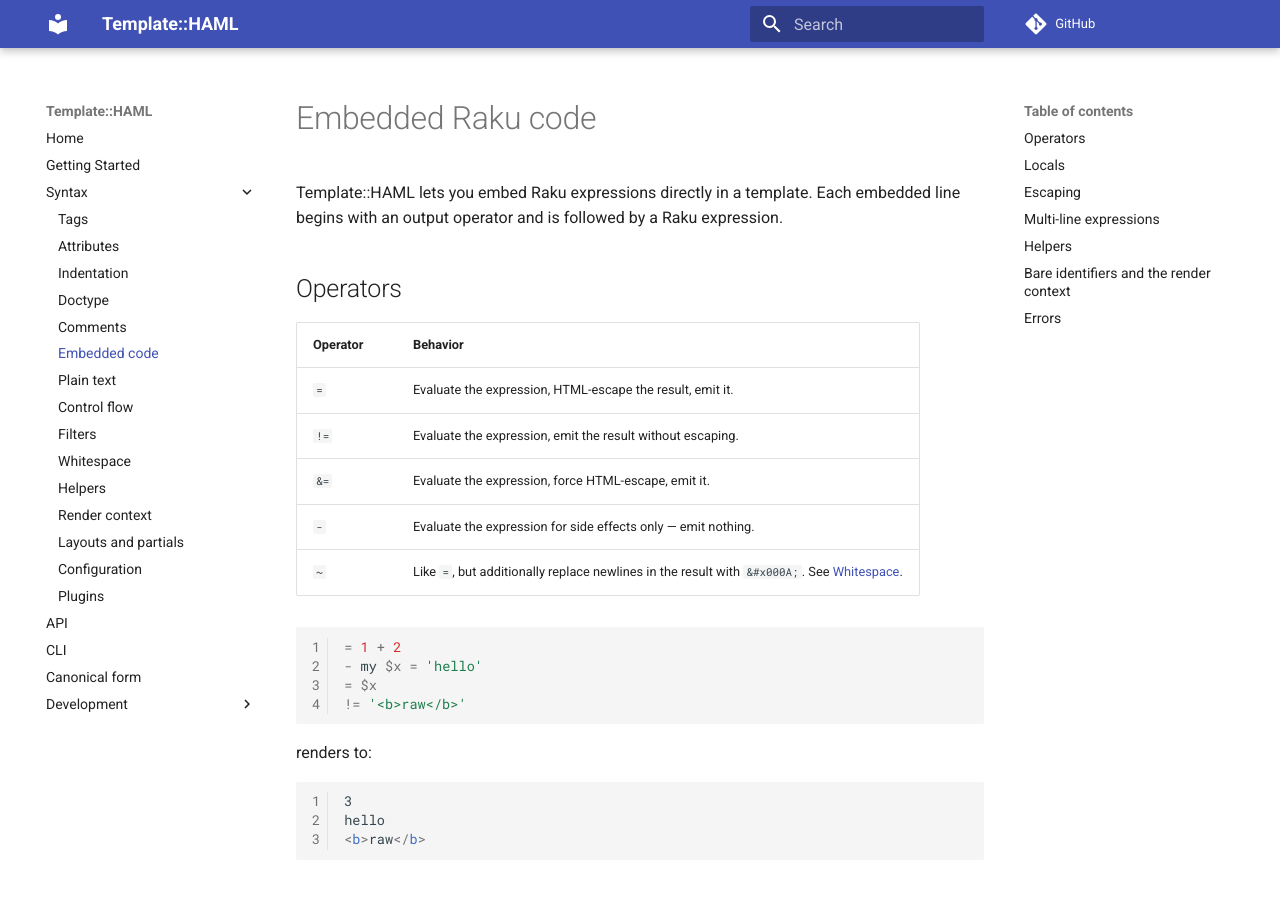
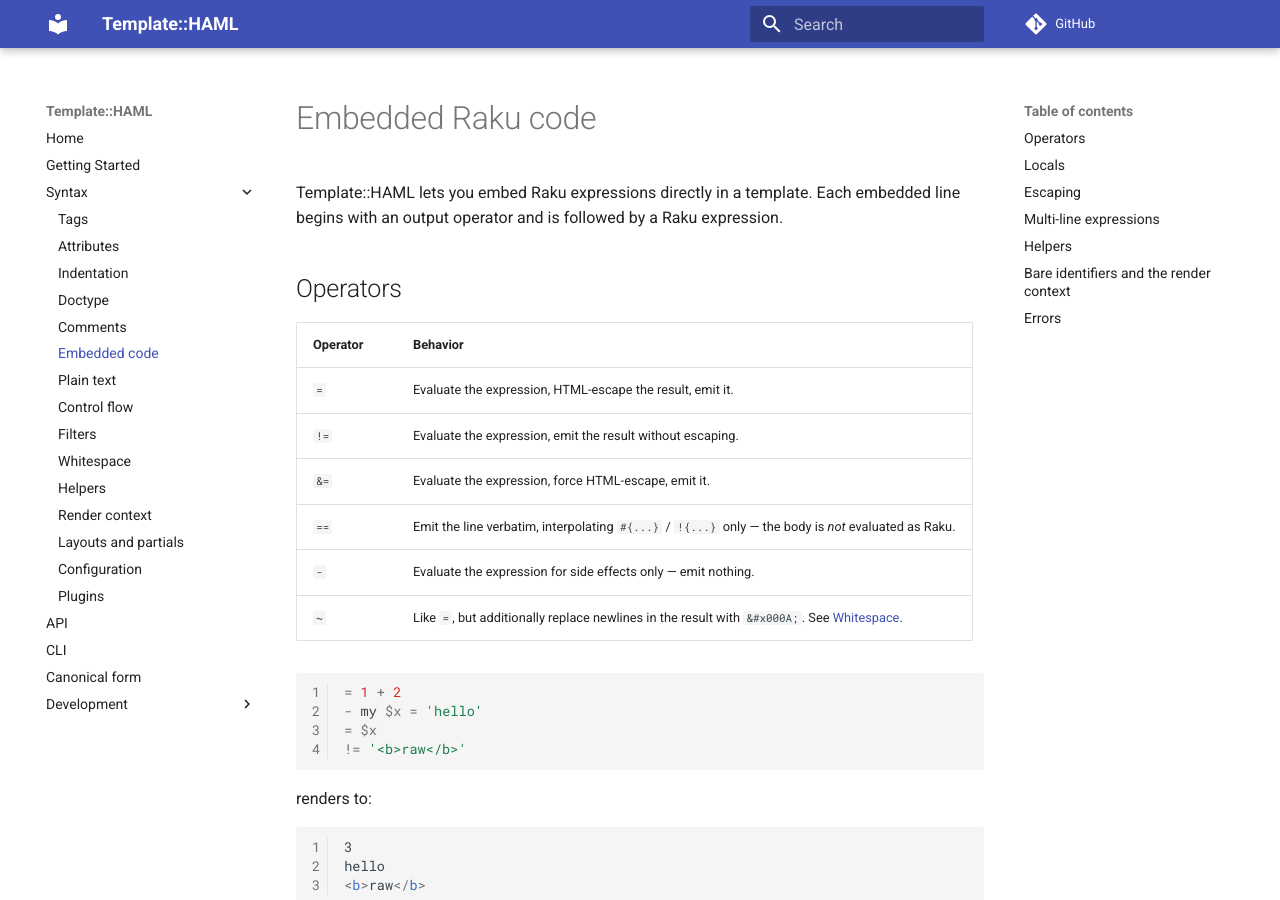
Before and after one commit to gdonald/Template-HAML, an MkDocs documentation site: the page built from docs-src/docs/syntax/embedded-code.md, in a window 1280 px wide and 900 px high. Built offline with MkDocs 1.6.1 and Material for MkDocs 9.7.7, drawn with Linux system fonts in a browser that asks for light colours; comment, search, counter and statistics services are not loaded.

Commit message:
Updates for release

````diff
--- a/META6.json
+++ b/META6.json
@@ -1,7 +1,7 @@
 {
   "name": "Template::HAML",
   "description": "HAML template engine",
-  "version": "0.9.0",
+  "version": "0.9.1",
   "api": "1",
   "perl": "6.d",
   "authors": ["Greg Donald"],
--- a/docs-src/docs/syntax/embedded-code.md
+++ b/docs-src/docs/syntax/embedded-code.md
@@ -6,12 +6,13 @@ expression.
 
 ## Operators
 
-| Operator | Behavior                                                   |
-|----------|------------------------------------------------------------|
-| `=`      | Evaluate the expression, HTML-escape the result, emit it.  |
-| `!=`     | Evaluate the expression, emit the result without escaping. |
-| `&=`     | Evaluate the expression, force HTML-escape, emit it.       |
-| `-`      | Evaluate the expression for side effects only — emit nothing. |
+| Operator | Behavior                                                                                                    |
+| -------- | ----------------------------------------------------------------------------------------------------------- |
+| `=`      | Evaluate the expression, HTML-escape the result, emit it.                                                   |
+| `!=`     | Evaluate the expression, emit the result without escaping.                                                  |
+| `&=`     | Evaluate the expression, force HTML-escape, emit it.                                                        |
+| `==`     | Emit the line verbatim, interpolating `#{...}` / `!{...}` only — the body is *not* evaluated as Raku.       |
+| `-`      | Evaluate the expression for side effects only — emit nothing.                                               |
 | `~`      | Like `=`, but additionally replace newlines in the result with `&#x000A;`. See [Whitespace](whitespace.md). |
 
 ```haml
````
Also changed, not shown: CHANGELOG.md.
